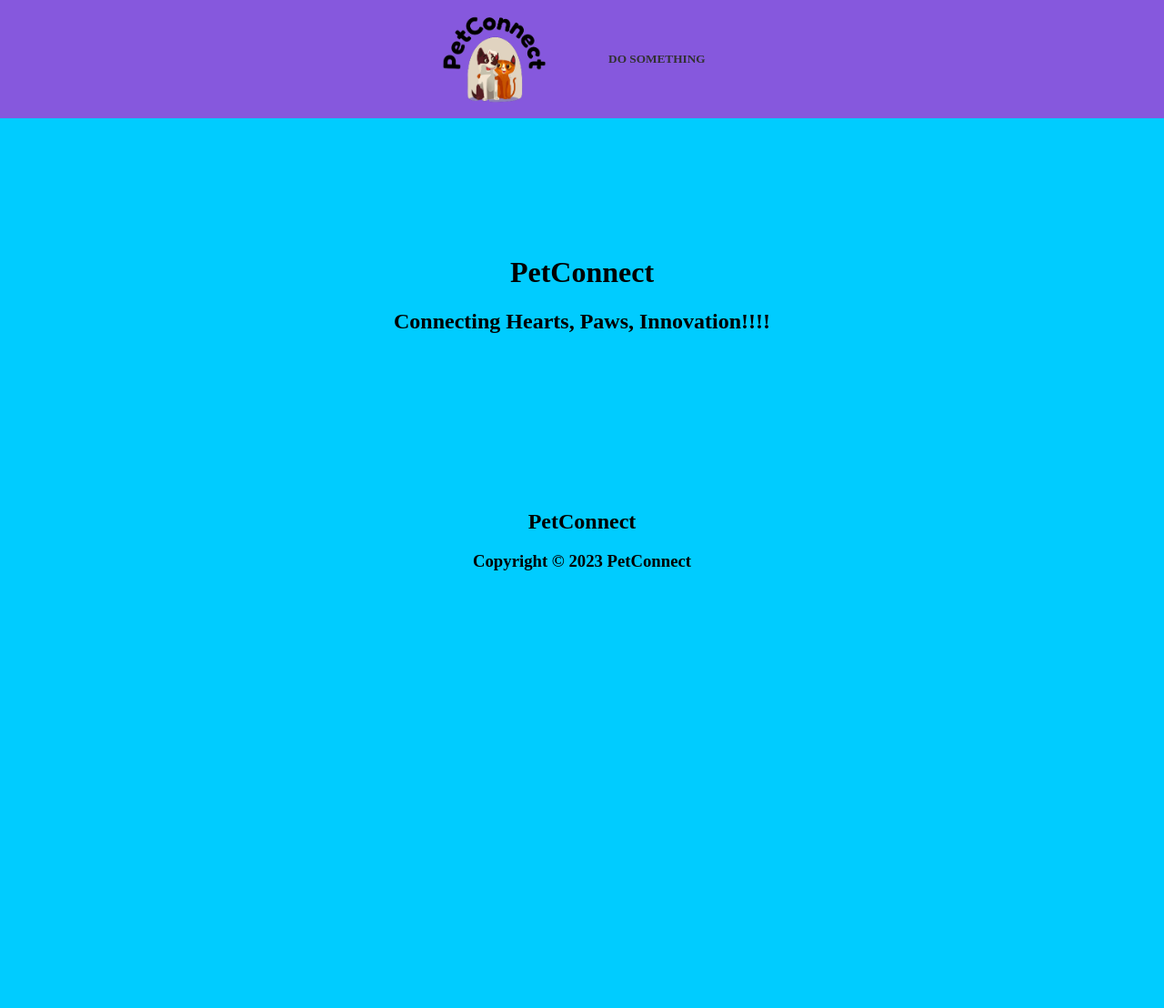
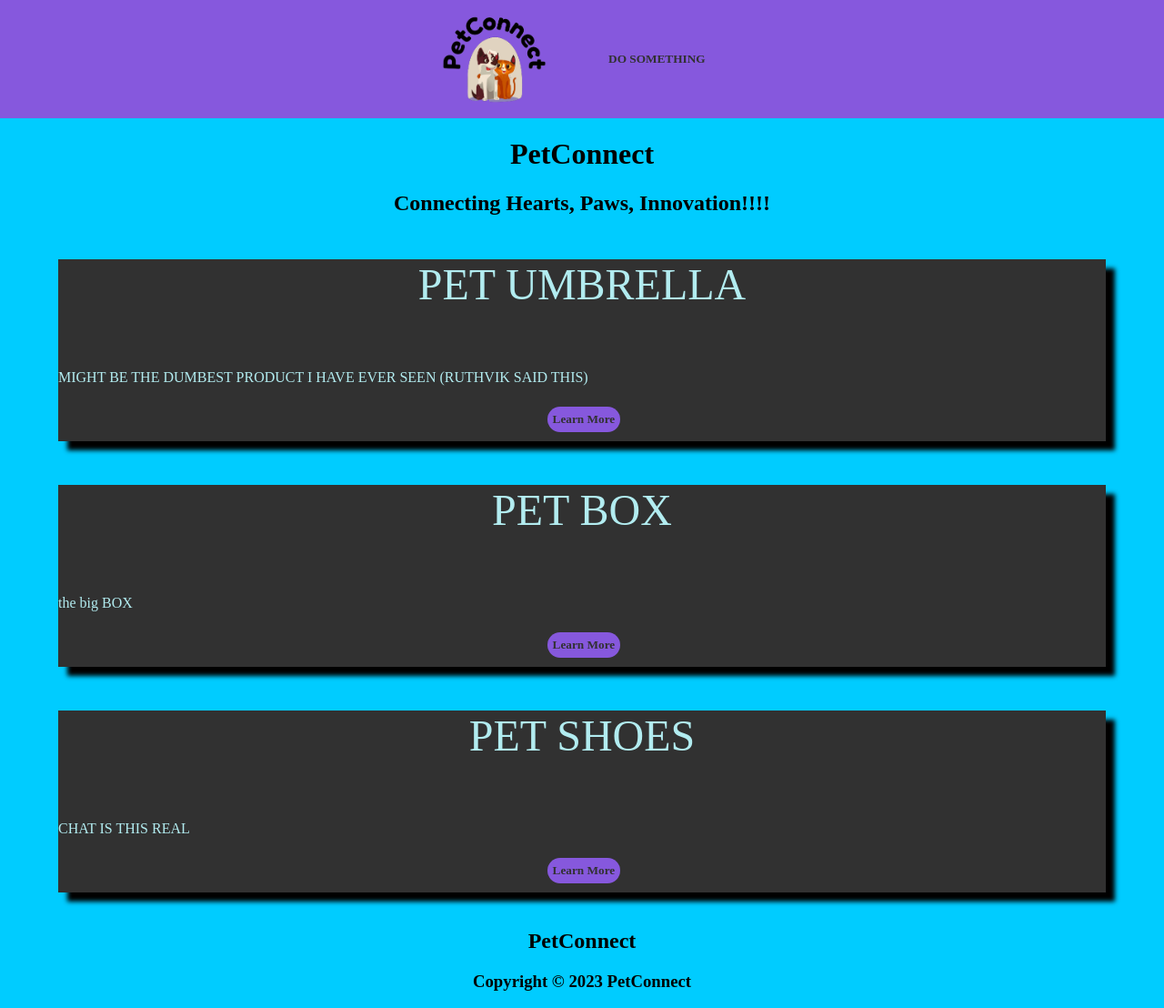
Before and after one commit to Datlightning/PetConnectWebsite, a Flask app: page / in a window 1280 px wide. Shown: the whole page at 91% size. Before the commit the page ends 627 px from the top, so only its background shows below. Run offline with Flask 3, Linux system fonts and the light colour scheme; some web fonts are replaced.

Commit message:
added templatee

```diff
--- a/app.py
+++ b/app.py
@@ -10,7 +10,30 @@ app = Flask(__name__)
 
 @app.route("/")
 def index():
-    return render_template("index.html")
+    products = [
+        "THIS IS A TEMPLATE FOR A PRODUCT BECAUSE I AM REALLY LAZY",
+        "THIS IS A TEMPLATE FOR A PRODUCT BECAUSE I AM REALLY LAZY",
+        "THIS IS A TEMPLATE FOR A PRODUCT BECAUSE I AM REALLY LAZY"
+    ]
+    description = [
+        "MIGHT BE THE DUMBEST PRODUCT I HAVE EVER SEEN (RUTHVIK SAID THIS)",
+        "the big BOX",
+        "CHAT IS THIS REAL"
+    ]
+    names = [
+        "PET UMBRELLA",
+        "PET BOX",
+        "PET SHOES"
+    ]
+    pictures = [
+        "../static/images/petconnect_logo.png",
+        "../static/images/petconnect_logo.png",
+        "../static/images/petconnect_logo.png",
+        "../static/images/petconnect_logo.png"
+    ]
+
+
+    return render_template("index.html", products = products, names = names, descriptions = description, pictures =pictures)
 
 if __name__ == '__main__':
     app.run(debug=True)
--- a/static/css/base.css
+++ b/static/css/base.css
@@ -21,7 +21,9 @@ body {
     flex-direction: column;
     min-height: 100vh;
 }
-
+.body{
+    margin-top:0px;
+}
 #Reg-Nav-In > div:first-child {
     margin-bottom: 15px;
     margin-top: 15px;
--- a/static/css/index.css
+++ b/static/css/index.css
@@ -4,7 +4,42 @@
     margin:auto;
     padding: 20px;
 }
+
 h1{
     text-align:center;
+}
+.product{
+    box-shadow: 10px 10px 5px black;
+    background-color: var(--not-exactly-black);
+    height: calc(100vh - 600px);
+    width: 90vw;
+    position: relative;
+    margin: 20px auto;
+}
+.product-url{
+    background-color: var(--tertiary);
+    font-size: 0.83em;
+    text-decoration: none;
+    color: var(--not-exactly-black);
+    transition: 0.2s ease-out;
+    padding: 6px;
+    font-weight: bold;
+    border-radius: 30px;
+    position: absolute;
+    bottom: 10px;
+    left: 42vw;
+}
+.product-url:hover {
+    background-color: var(--light-primary);
+    transition: 0.2s ease-in;
 
 }
+.product-descriptions{
+    color: var(--light-primary);
+    margin: auto;
+
+}
+.product-title{
+    color: var(--light-primary);
+    font: 3em var(--font-family)
+}
--- a/templates/base.html
+++ b/templates/base.html
@@ -36,7 +36,8 @@
 <div class="loading-container" id="LoadingContainer">
     <div class="loading-spinner"></div>
 </div>
-<div id="body">
+<div>
+<!-- <div id="body"> -->
 {% block BodyContent %}
 {% endblock %}
 </div>
--- a/templates/index.html
+++ b/templates/index.html
@@ -8,4 +8,13 @@
         <h1 class="opacity0">PetConnect</h1>
         <h2 class="opacity0">Connecting Hearts, Paws, Innovation!!!!</h2>
     </div>
+    {% for product in range(products|length) %}
+        <div class="product">
+            <h3 class = "product-title">{{ names[product] }}</h3><br>
+            <p class="product-descriptions">{{ descriptions[product] }}</p>
+            <div class="individual-image" style="background-image: url('{{ pictures[product] }}')"></div>
+            <a class = "product-url" href="/">Learn More</a>
+
+        </div>
+    {% endfor %}
 {% endblock %}
```
